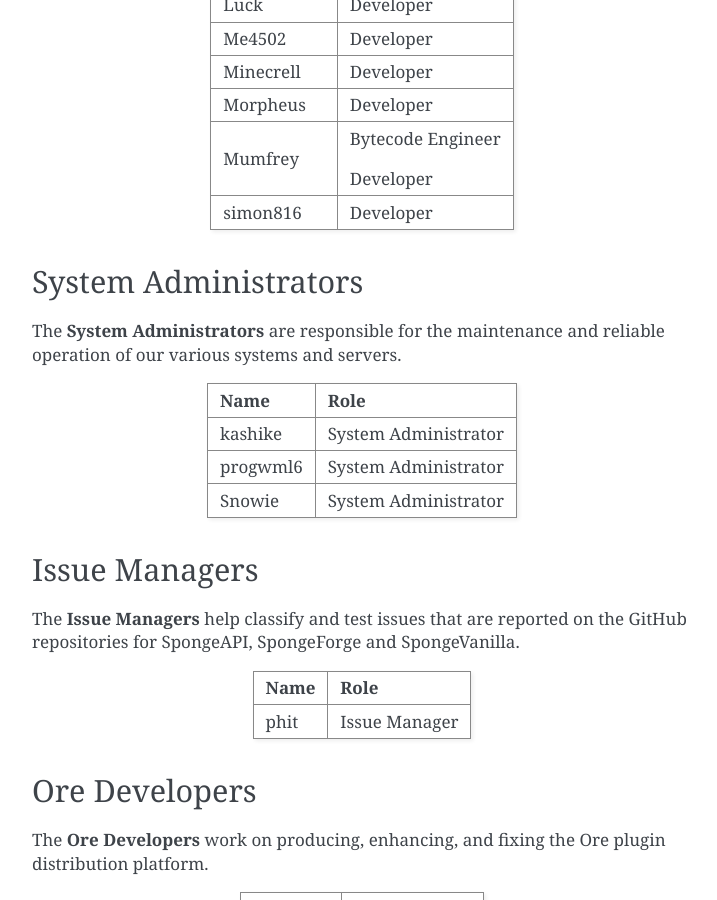
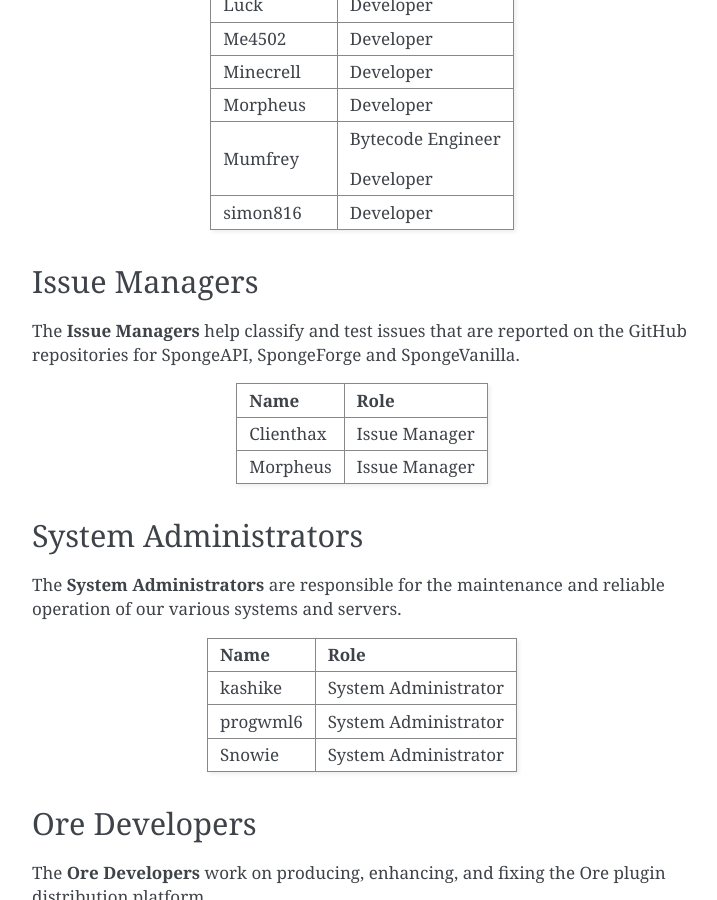
Before and after one commit to SpongePowered/SpongeDocs, a Sphinx documentation site: the page built from source/about/staff.rst, in a window 1280 px wide and 900 px high, scrolled down 1406 px. Shown: the whole window, without its empty margins (388-1105 px from the left). Built offline with Sphinx 7.4.7, drawn with Linux system fonts in a browser that asks for light colours; pages that are not in the unit, such as notebooks, are missing from menus; some of the changed lines change nothing that is shown; some of the changed text lies outside the part shown.

Commit message:
farewell phit (#824)
* farewell phit

No more Issue Managers remain :(

* New Wranglers!

* Get it right

Hey, they rhyme...

```diff
--- a/source/about/staff.rst
+++ b/source/about/staff.rst
@@ -87,6 +87,20 @@
 | simon816                          | Developer                          |
 +-----------------------------------+------------------------------------+
 
+Issue Managers
+~~~~~~~~~~~~~~
+
+The **Issue Managers** help classify and test issues that are reported on the GitHub repositories for
+SpongeAPI, SpongeForge and SpongeVanilla.
+
++-----------------------------------+------------------------------------+
+| Name                              | Role                               |
++===================================+====================================+
+| Clienthax                         | Issue Manager                      |
++-----------------------------------+------------------------------------+
+| Morpheus                          | Issue Manager                      |
++-----------------------------------+------------------------------------+
+
 System Administrators
 ~~~~~~~~~~~~~~~~~~~~~
 
@@ -102,18 +116,6 @@
 | Snowie                            | System Administrator               |
 +-----------------------------------+------------------------------------+
 
-Issue Managers
-~~~~~~~~~~~~~~
-
-The **Issue Managers** help classify and test issues that are reported on the GitHub repositories for
-SpongeAPI, SpongeForge and SpongeVanilla.
-
-+-----------------------------------+------------------------------------+
-| Name                              | Role                               |
-+===================================+====================================+
-| phit                              | Issue Manager                      |
-+-----------------------------------+------------------------------------+
-
 Ore Developers
 ~~~~~~~~~~~~~~
 
@@ -126,7 +128,6 @@
 +-----------------------------------+------------------------------------+
 | felixoi                           | Ore Developer                      |
 +-----------------------------------+------------------------------------+
-
 
 Web Developers
 ~~~~~~~~~~~~~~
@@ -277,6 +278,8 @@
 +-----------------------------------+------------------------------------+
 | phase                             | Ore Development Manager            |
 +-----------------------------------+------------------------------------+
+| phit                              | Issue Manager                      |
++-----------------------------------+------------------------------------+
 | Saladoc                           | Editor                             |
 +-----------------------------------+------------------------------------+
 | sibomots                          | Developer                          |
```
